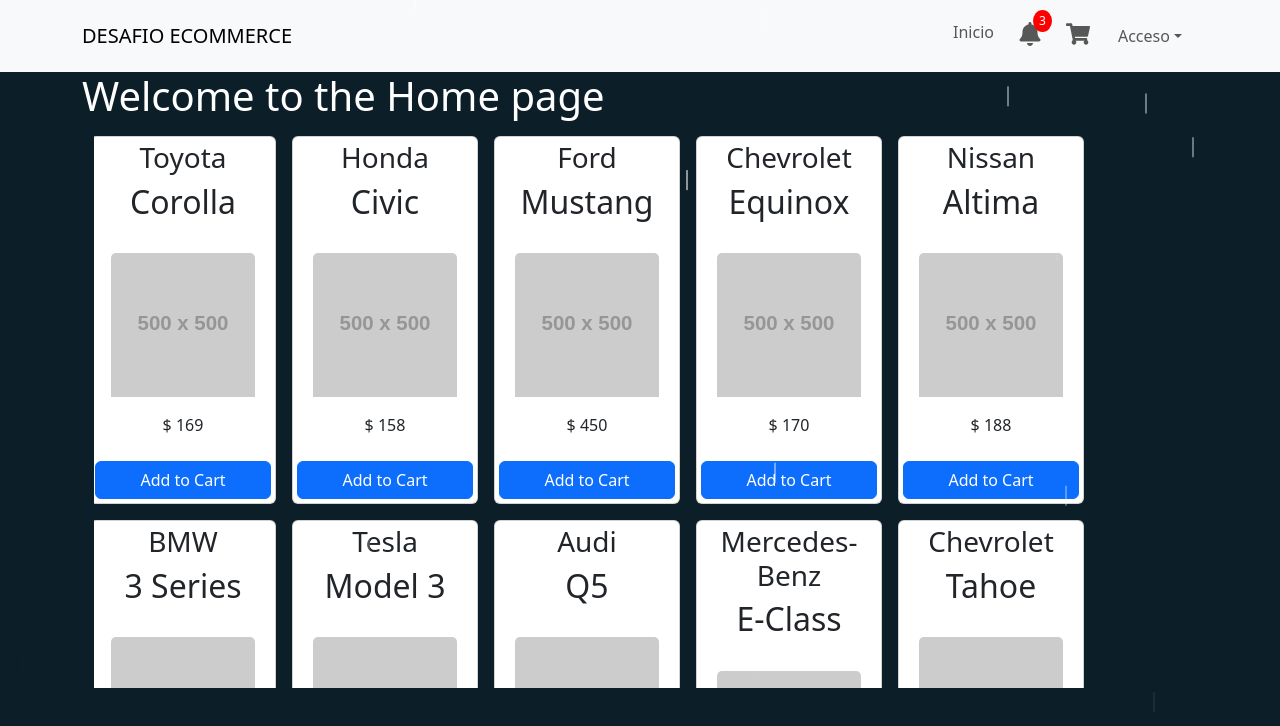
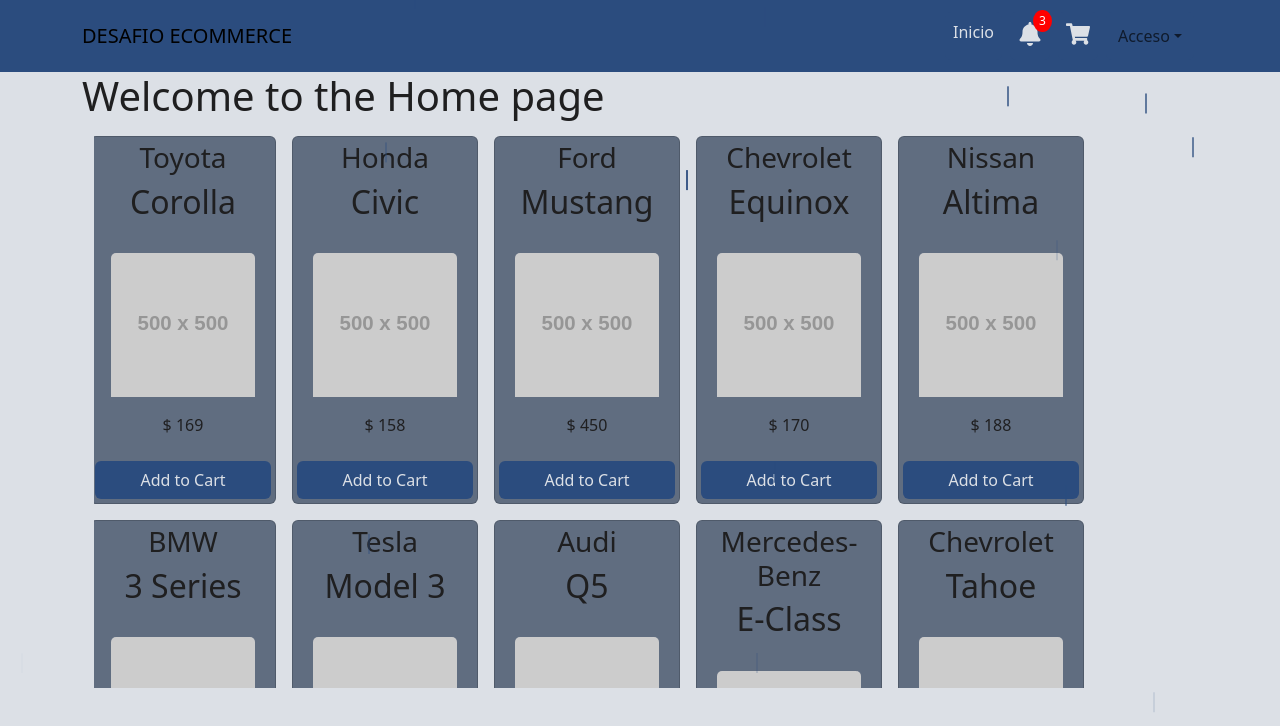
Before and after one commit to mossmax62/desafio-ecommerce-front, a React (Vite) app: page / in a window 1280 px wide. Shown: the top 726 px of the page. Built offline with nearby package versions, Linux system fonts and the light colour scheme.

Commit message:
css home

```diff
--- a/src/components/menu/Navigation.jsx
+++ b/src/components/menu/Navigation.jsx
@@ -22,7 +22,7 @@
 
     return (
         <>
-            <Navbar bg="light" expand="lg">
+            <Navbar className='nav'  expand="lg">
                 <Container>
                     <Navbar.Brand href='/' >DESAFIO ECOMMERCE</Navbar.Brand>
                     <Navbar.Toggle aria-controls="basic-navbar-nav" />
--- a/src/components/products/ProductList.css
+++ b/src/components/products/ProductList.css
@@ -5,3 +5,12 @@
 
 
 }
+.btn {
+    background-color: #2b4c7e;
+    color: #dce0e6;
+}
+
+.card {
+    background-color: #606d80;
+    color: #1f1f20;
+}
--- a/src/components/products/ProductList.jsx
+++ b/src/components/products/ProductList.jsx
@@ -13,7 +13,7 @@
           <div className='product-list'>
             <div className='row'>
               {products.map(product => (
-                <div key={product.id} className='col-sm-2 card m-2 p-1 text-center'>
+                <div key={product.id} className='card col-sm-2 card m-2 p-1 text-center'>
                   <div className='card-title'>
                     <h3>{product.make}</h3>
                     <h2>{product.model}</h2>
@@ -25,7 +25,7 @@
                     $ {product.horsepower}
                   </div>
                   &nbsp;
-                  <button onClick={() => addToCart(product)} className='btn btn-primary'>Add to Cart</button>
+                  <button onClick={() => addToCart(product)} className='btn'>Add to Cart</button>
                 </div>
               ))}
             </div>
--- a/src/main.css
+++ b/src/main.css
@@ -3,8 +3,8 @@
     margin: 0;
     padding: 10;
     overflow: hidden;
-    background-color: #0c1e28;
-    color: white;
+    background-color: #dce0e6;
+    color: #1f1f20;
     height: 100vh;
 }
 
@@ -19,7 +19,7 @@
     bottom: 100%;
     width: 2px;
     height: 20px;
-    background: rgba(255, 255, 255, 0.6);
+    background: rgba(43, 76, 126, 1);
     animation: fall linear infinite;
 }
 
@@ -93,3 +93,8 @@
         transform: translateY(100vh);
     }
 }
+
+.nav {
+    background-color: #2b4c7e;
+    color: #dce0e6;
+}
```
Also changed, not shown: src/App.jsx (+4 -4 lines), 1 other file (tests, documents, lock files or other folders).
